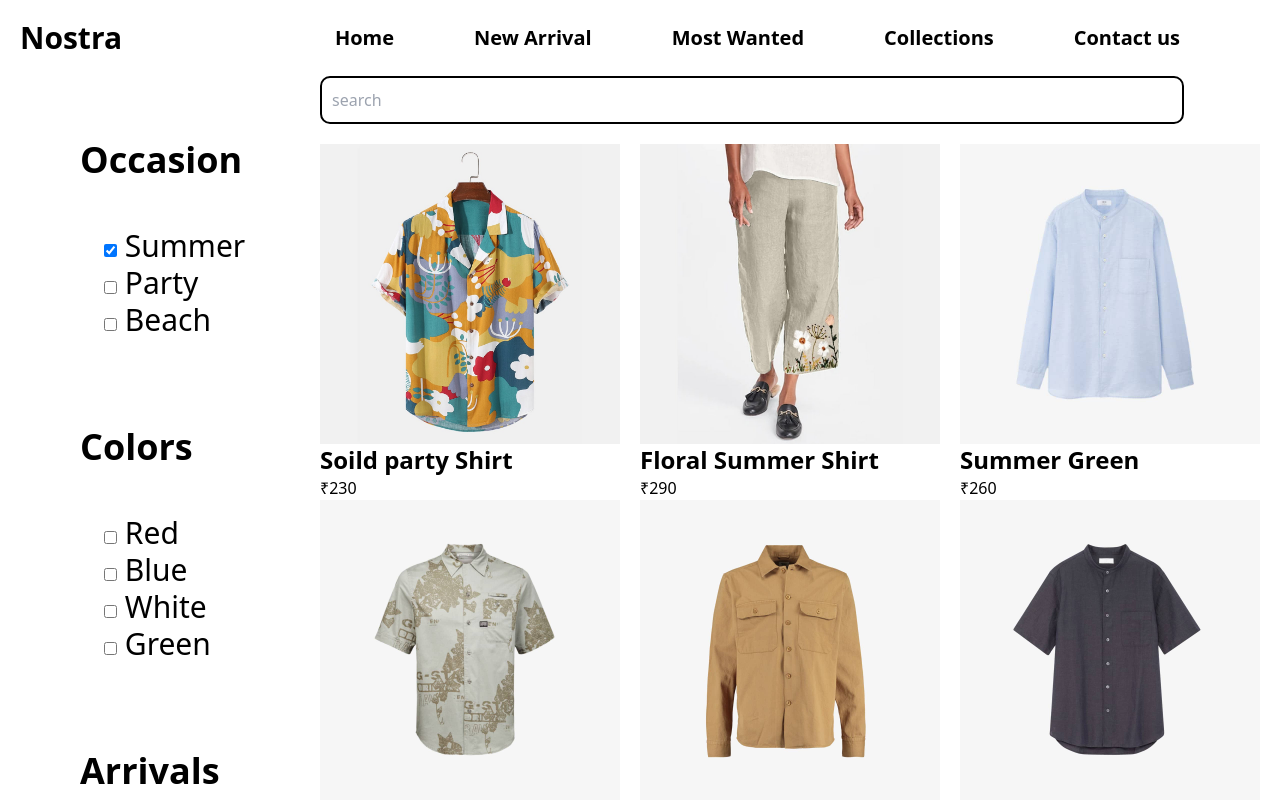
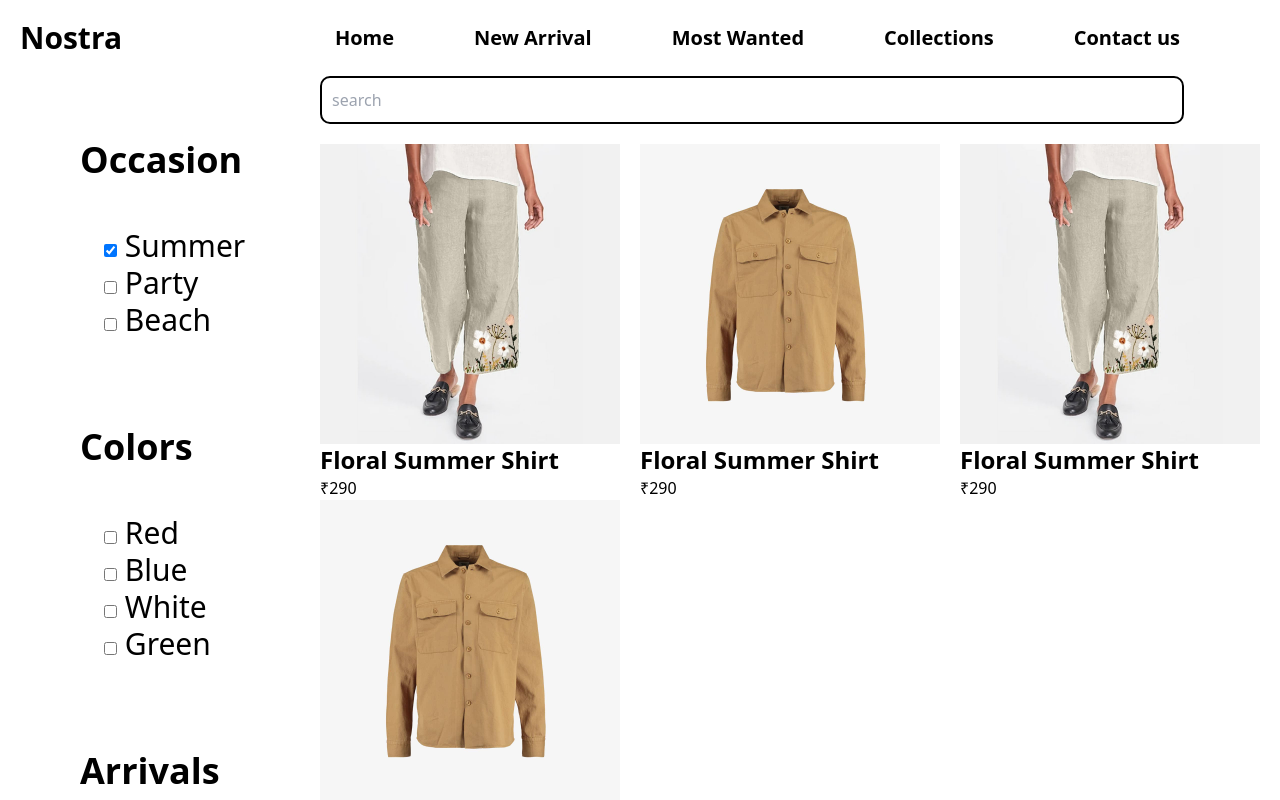
Before and after one commit to Suresh5295/Nostra, a plain HTML site: page Collections.html in a window 1280 px wide. Both pictures are taken after a click on the checkbox 110 px from the left and 250 px from the top of the page. Shown: the top 800 px of the page. Drawn offline with nearby package versions, Linux system fonts and the light colour scheme.

Commit message:
collection page checkbox updated

```diff
--- a/Collections.html
+++ b/Collections.html
@@ -23,13 +23,13 @@
     </div>
 
   <!-- sec-1 -->
-    <div class="grid grid-cols-2">
+    <div class="grid grid-cols-2" id="collcontainer">
       <div class="ml-20">
 <h1 class="font-bold text-4xl p-6 mt-10 -ml-6">Occasion</h1>
 <div class="p-6 text-3xl " >
-<input type="checkbox" name="" id="" class="mb-2"> Summer <br>
-<input type="checkbox" name="" id="" class="mb-2"> Party <br>
-<input type="checkbox" name="" id="" class="mb-2"> Beach  <br>
+<input type="checkbox" name="occasion" id="summer" class="mb-2" onchange="filterImages()"> Summer <br>
+<input type="checkbox" name="occasion" id="party" class="mb-2"onchange="filterImages()"> Party <br>
+<input type="checkbox" name="occasion" id="beach" class="mb-2"onchange="filterImages()"> Beach  <br>
 </div>
 <div>
   <h1 class="font-bold text-4xl p-6 mt-10  -ml-6">Colors</h1>
@@ -53,16 +53,16 @@
 <input type="text" name="" id="" placeholder="search" style="width: 90%;margin-bottom: 20px; padding: 10px;
 border: solid black 2px; border-radius: 10px;">
 
-<div class="grid grid-rows-3 grid-cols-3 rounded-xl mb-3 ">
+<div class="grid grid-rows-3 grid-cols-3 rounded-xl mb-3 " id="clothingGrid">
 <div><img src="./img/f1.jpg" alt="" style="width: 300px;height: 300px;"><h2 class="font-bold text-2xl">Soild party Shirt</h2><p>₹230</p></div>
 <div><img src="./img/f7.jpg" alt="" style="width: 300px;height: 300px;"> <h2 class="font-bold text-2xl">Floral Summer Shirt</h2><p>₹290</p></div>
-<div><img src="./img/n1.jpg" alt="" style="width: 300px;height: 300px;"><h2 class="font-bold text-2xl"> Summer Green</h2><p>₹260</p></div>
+<div><img src="./img/n1.jpg" alt="" style="width: 300px;height: 300px;"><h2 class="font-bold text-2xl"> Beach Shirt</h2><p>₹260</p></div>
 <div><img src="./img/n4.jpg" alt="" style="width: 300px;height: 300px;"><h2 class="font-bold text-2xl">Party Floral Shirt</h2><p>₹230</p></div>
 <div><img src="./img/n7.jpg" alt="" style="width: 300px;height: 300px;"><h2 class="font-bold text-2xl">Floral Summer Shirt</h2><p>₹290</p></div>
-<div><img src="./img/n8.jpg" alt="" style="width: 300px;height: 300px;"><h2 class="font-bold text-2xl">Summer Green</h2><p>₹260</p></div>
+<div><img src="./img/n8.jpg" alt="" style="width: 300px;height: 300px;"><h2 class="font-bold text-2xl">Beach Shirt</h2><p>₹260</p></div>
 <div><img src="./img/f1.jpg" alt="" style="width: 300px;height: 300px;"><h2 class="font-bold text-2xl">Party Floral Shirt</h2><p>₹230</p></div>
 <div> <img src="./img/f7.jpg" alt="" style="width: 300px;height: 300px;"><h2 class="font-bold text-2xl">Floral Summer Shirt</h2><p>₹290</p></div>
-<div><img src="./img/n1.jpg" alt="" style="width: 300px;height: 300px;"><h2 class="font-bold text-2xl">Summer Green</h2><p>₹260</p></div>
+<div><img src="./img/n1.jpg" alt="" style="width: 300px;height: 300px;"><h2 class="font-bold text-2xl">Beach Shirt</h2><p>₹260</p></div>
   <div> <img src="./img/n4.jpg" alt="" style="width: 300px;height: 300px;"><h2 class="font-bold text-2xl">Party Floral Shirt</h2><p>₹230</p></div>
   <div><img src="./img/n7.jpg" alt="" style="width: 300px;height: 300px;"><h2 class="font-bold text-2xl">Floral Summer Shirt</h2><p>₹290</p></div>
   <div><img src="./img/n8.jpg" alt="" style="width: 300px;height: 300px;"><h2 class="font-bold text-2xl">Soild party Shirt</h2><p>₹260</p></div>
@@ -102,5 +102,7 @@ border: solid black 2px; border-radius: 10px;">
     <p>@ 2023 Greenden.com</p>
   </div>
   </section>
+
+  <script src="collections.js"></script>
 </body>
 </html>
--- /dev/null
+++ b/collections.js
@@ -0,0 +1,24 @@
+// function filterImages() {
+//     const checkboxes = document.querySelectorAll('input[name="occasion"]');
+//     const checkedOccasions = Array.from(checkboxes).filter(checkbox => checkbox.checked).map(checkbox => checkbox.id);
+//     const clothingGrid = document.getElementById('clothingGrid');
+//     const clothingItems = clothingGrid.querySelectorAll('div');
+
+//     clothingItems.forEach(item => {
+//       const itemName = item.querySelector('h2').textContent.toLowerCase();
+//       const isVisible = checkedOccasions.some(occasion => itemName.includes(occasion));
+//       item.style.display = isVisible ? 'block' : 'none';
+//     });
+//   }
+
+
+function filterImages() {
+    const selectedOccasions = Array.from(document.querySelectorAll('input[type="checkbox"]:checked')).map(checkbox => checkbox.id);
+    const clothingItems = document.querySelectorAll('#clothingGrid > div');
+
+    clothingItems.forEach(item => {
+      const itemName = item.querySelector('h2').textContent.toLowerCase();
+      const isVisible = selectedOccasions.some(occasion => itemName.includes(occasion));
+      item.style.display = isVisible ? 'block' : 'none';
+    });
+  }
```
Also changed, not shown: index.html (+1 -1 lines).
